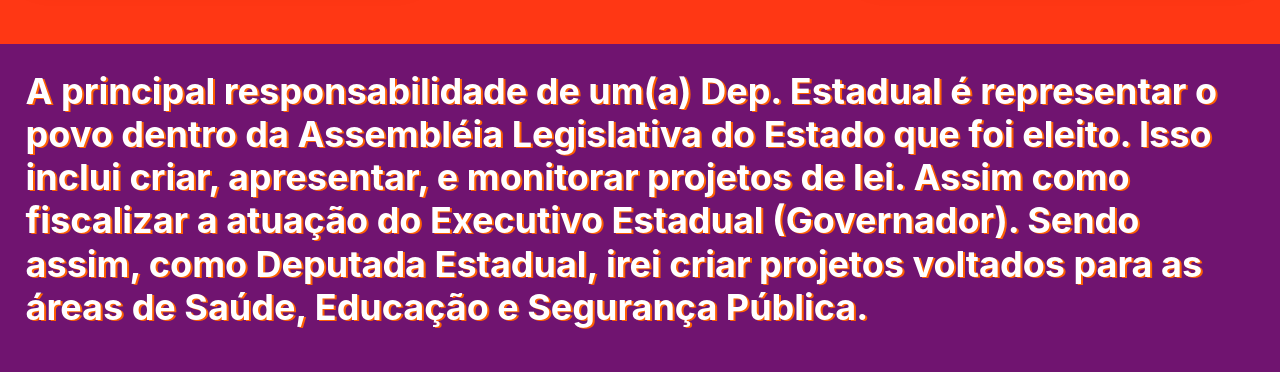
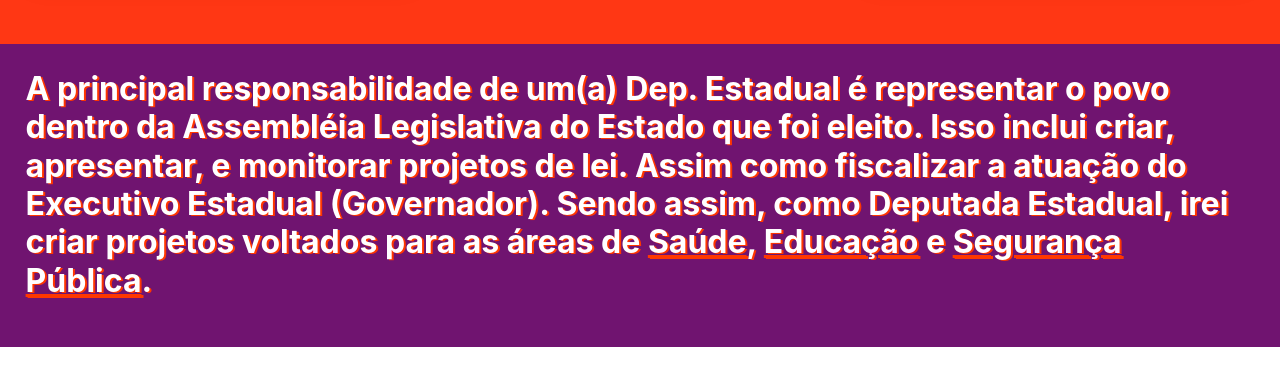
Before and after one commit to Takater/dep-mirian-moret, a React (Create React App) app: page / in a window 1280 px wide. Shown: the part 2916-3288 px from the top of the page. After the commit the page ends 3263 px from the top, so only its background shows below. Built offline with nearby package versions, Linux system fonts and the light colour scheme.

Commit message:
Thu, Aug 25, 2022, 8:13 PM +00:00

```diff
--- a/src/App.css
+++ b/src/App.css
@@ -131,7 +131,11 @@ li>a {
 
 #propostas>h3 {
   color: #fff;
-  text-shadow: 2px 1px #ff6101;
+  text-shadow: 2px 1px #ff3700;
   font-weight: bold;
-  font-size: 225%;
+  font-size: 200%;
 }
+
+#propostas>h3>span {
+  text-decoration: underline #ff3700;
+}
--- a/src/components/Propostas.jsx
+++ b/src/components/Propostas.jsx
@@ -5,8 +5,9 @@ function Propostas () {
         <div id="propostas">
             <h3>
                 A principal responsabilidade de um(a) Dep. Estadual é representar o povo dentro da Assembléia Legislativa do Estado
-                que foi eleito. Isso inclui criar, apresentar, e monitorar projetos de lei. Assim como fiscalizar a atuação do Executivo Estadual
-                (Governador). Sendo assim, como Deputada Estadual, irei criar projetos voltados para as áreas de Saúde, Educação e Segurança Pública.
+                que foi eleito. Isso inclui criar, apresentar, e monitorar projetos de lei. Assim como fiscalizar a atuação do Executivo
+                Estadual (Governador). Sendo assim, como Deputada Estadual, irei criar projetos voltados para as áreas
+                de <span>Saúde</span>, <span>Educação</span> e <span>Segurança Pública</span>.
             </h3>
         </div>
     )
```
